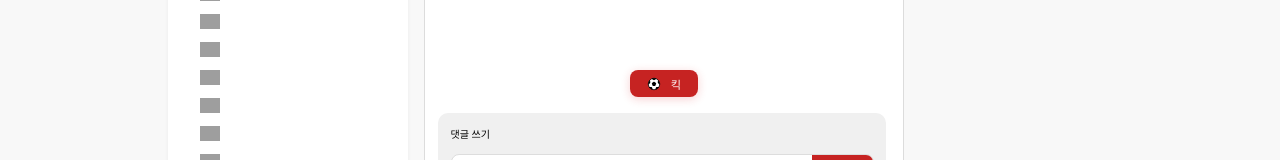
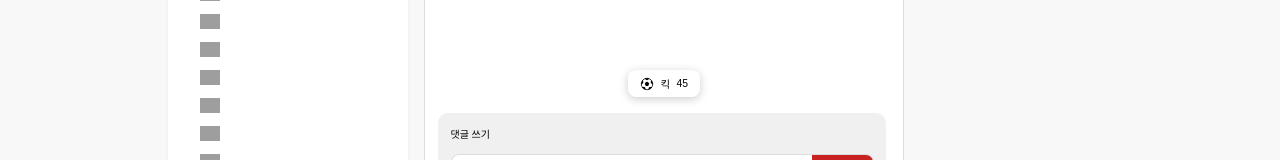
Before and after one commit to haerxeong/kickon-frontend, a React (Vite) app in the folder kickon-fe/: page /community/detail in a window 1280 px wide. Shown: the part 742-902 px from the top of the page. Built offline with nearby package versions, Linux system fonts and the light colour scheme; grey boxes are pictures that could not be loaded.

Commit message:
Refactor: 킥 버튼 수정

```diff
--- a/kickon-fe/src/components/PostDetail/postDetail.jsx
+++ b/kickon-fe/src/components/PostDetail/postDetail.jsx
@@ -26,6 +26,7 @@ const PostDetail = () => {
     // const [isMenuOpen, setIsMenuOpen] = useState(false);
     const [activePage, setActivePage] = useState(1);
     const [likedComments, setLikedComments] = useState({});
+    const [isLiked, setIsLiked] = useState(false);
     // const menuRef = useRef(null);
 
     // const handleClickOutside = (e) => {
@@ -105,9 +106,10 @@ const PostDetail = () => {
             </ArticleContent>
 
             <ArticleActions>
-                <LikeButton>
+                <LikeButton isLiked={isLiked} onClick={() => setIsLiked(!isLiked)}>
                     <img src={BKickIcon} alt="킥 아이콘" width={14} height={14} />
-                    킥
+                    <span>킥</span>
+                    <span className="likes">{post.likes}</span>
                 </LikeButton>
             </ArticleActions>
 
--- a/kickon-fe/src/components/PostDetail/postDetail.style.js
+++ b/kickon-fe/src/components/PostDetail/postDetail.style.js
@@ -108,20 +108,25 @@ export const ArticleActions = styled.div`
 
 export const LikeButton = styled.button`
     display: flex;
-    width: 4.308rem;
     height: 1.68rem;
     padding: 0.125rem 0.75rem;
     justify-content: center;
     align-items: center;
-    gap: 0.625rem;
+    gap: 0.4rem;
     flex-shrink: 0;
     border: none;
     border-radius: 0.5rem;
-    background: rgba(192, 12, 11, 0.90);
-    /* Button/킥_레드_20% */
-    box-shadow: 0px 2px 10px 0px rgba(217, 25, 32, 0.20);
-    font-size: 0.7rem;
-    color: white;
+    background: ${({ isLiked }) => (isLiked ? 'rgba(192, 12, 11, 0.90)' : 'white')};
+    box-shadow: ${({ isLiked }) => (isLiked ? '0px 2px 10px 0px rgba(217, 25, 32, 0.20)' : '0px 2px 10px 0px rgba(0, 0, 0, 0.20)')};
+    font-size: 0.65rem;
+    color: ${({ isLiked }) => (isLiked ? 'white' : 'black')};
+    cursor: pointer;
+
+
+
+    &:hover .likes {
+        color: ${({ isLiked }) => (isLiked ? 'white' : 'var(--Primary-primary_900, #C00C0B)')};
+    }
 
     & svg {
         margin-right: 6px;
@@ -253,7 +258,7 @@ export const CommentHeader = styled.div`
     display: flex;
     align-items: center;
     gap: 6px;
-    margin-bottom: 6px;
+    margin-bottom: 0.1rem;
 `;
 export const CommentLikes = styled.button`
     display: flex;
```
